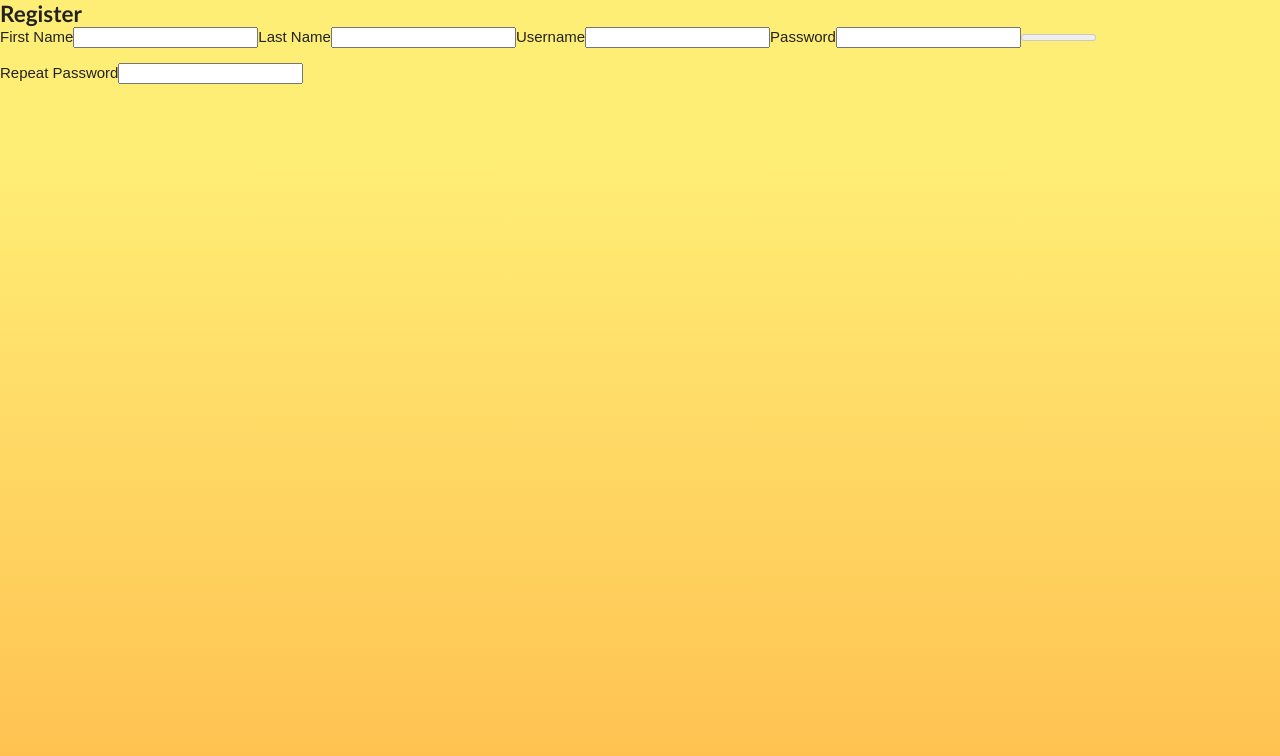
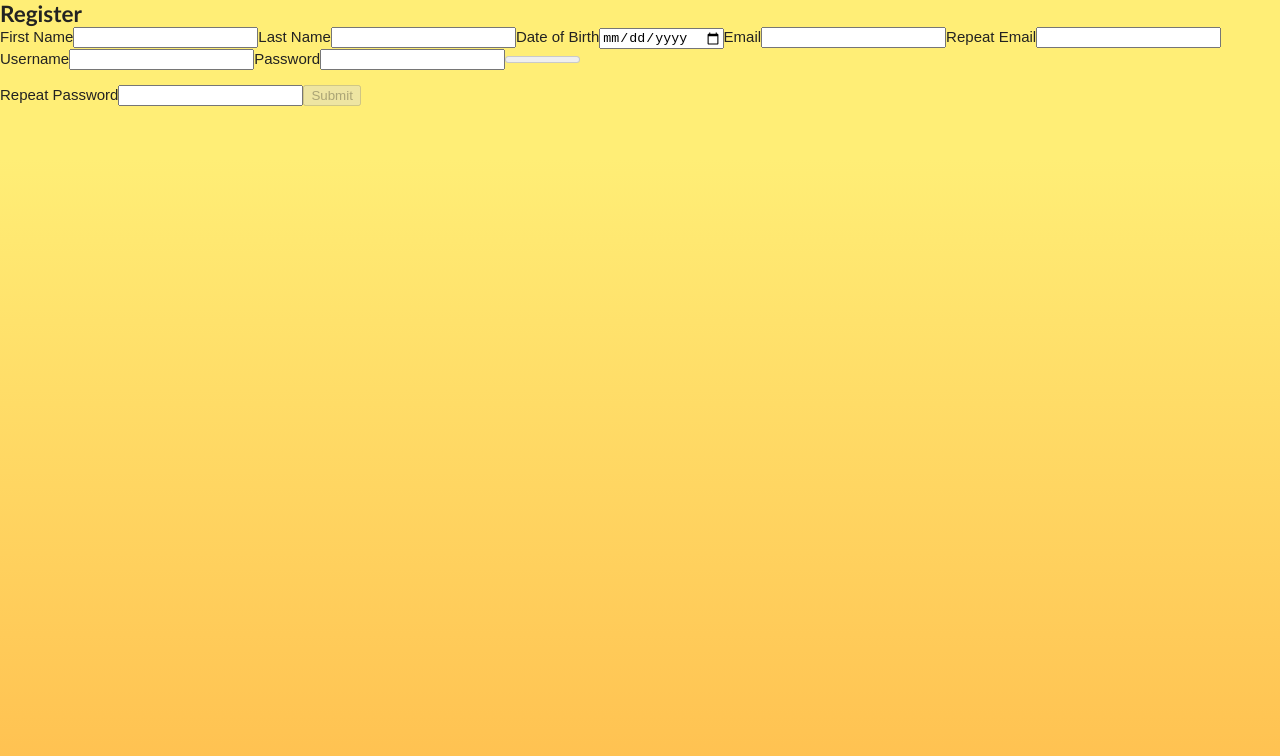
Before and after one commit to KristenWilde/note-practice-app-1, a React (Create React App) app: page /register in a window 1280 px wide. Shown: the top 756 px of the page. Built offline with nearby package versions, Linux system fonts and the light colour scheme.

Commit message:
Move elements around

```diff
--- a/src/components/Register.js
+++ b/src/components/Register.js
@@ -20,6 +20,12 @@ export default class Register extends Component {
           <input id='fname' name='fname' type='text' minlength='2' maxlength='80' required />
           <label className='register-form__lastname--label' for='lname'>Last Name</label>
           <input id='lname' name='lname' type='text' minlength='2' maxlength='80' required />
+          <label className='register-form__dob--label' for='dob'>Date of Birth</label>
+          <input type='date' id='dob' name='dob' />
+          <label className='register-form__email--label' for='email'>Email</label>
+          <input type='email' id='email' name='email' />
+          <label className='register-form__repeat-email--label' for='repeat-email'>Repeat Email</label>
+          <input type='email' id='repeat-email' name='repeat-email' />
           <label className='register-form__username--label' for='username'>Username</label>
           <input id='username' name='username' type='text' minlength='8' maxlength='40' required />
           <label className='register-form__password--label' for='password'>Password</label>
@@ -28,6 +34,7 @@ export default class Register extends Component {
           <p id='password-strength__text'></p>
           <label className='register-form__repeat-password--label' for='repeat-password'>Repeat Password</label>
           <input id='repeat-password' name='repeat-password' type='password' minlength='8' required />
+          <input type='submit' name='submit' value='Submit' disabled />
         </form>
       </div>
     );
```
